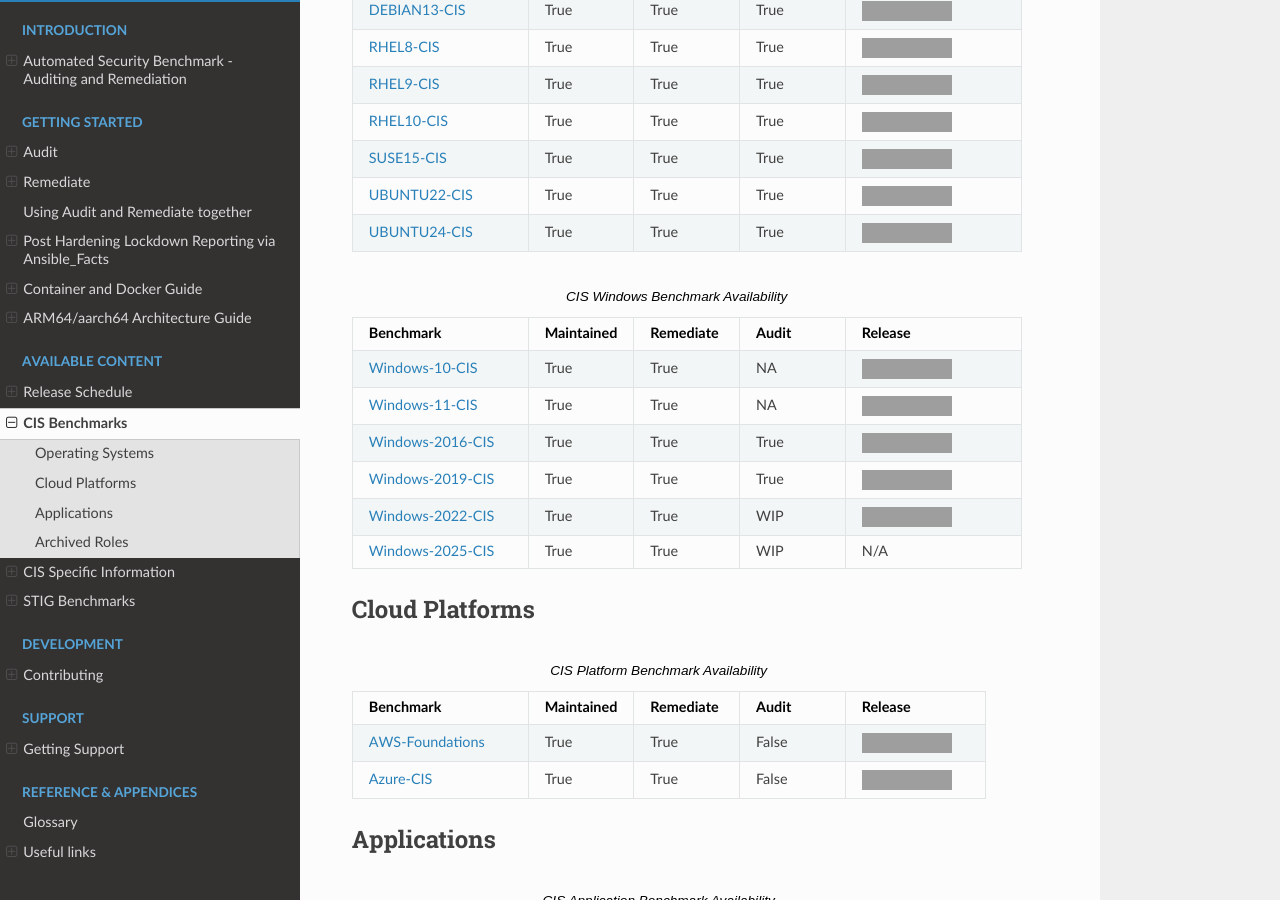
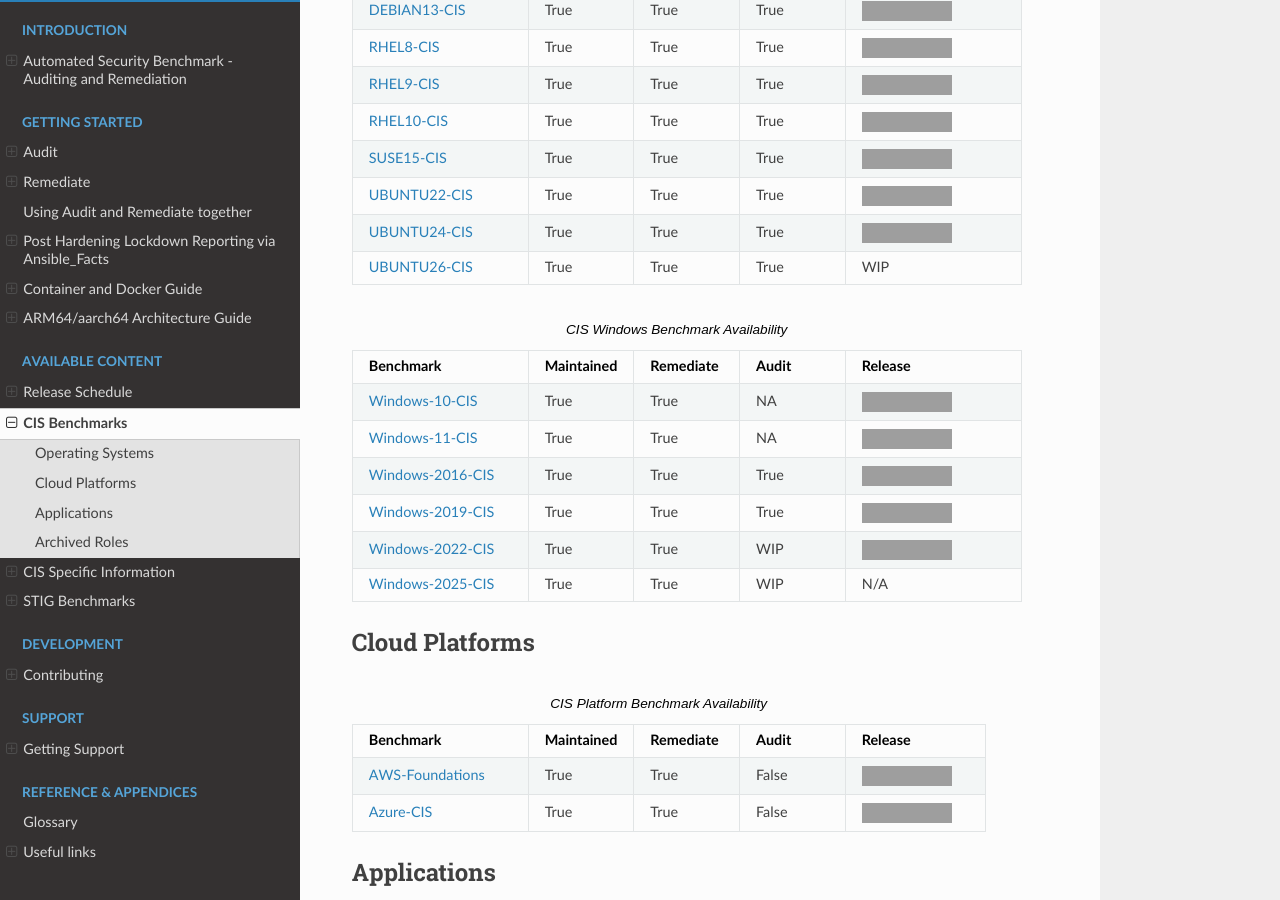
Before and after one commit to ansible-lockdown/MPG-AL-READTHEDOCS, a Sphinx documentation site: the page built from docs/source/CIS/CIS_table.rst, in a window 1280 px wide and 900 px high, scrolled down 547 px, cut to the strip 0-900 px from the top of the window. Built offline with Sphinx 7.4.7 and the Read the Docs theme 3.1.0, drawn with Linux system fonts in a browser that asks for light colours; grey boxes are pictures that could not be loaded.

Commit message:
Add UBUNTU26CIS Placeholder on CIS Table
Signed-off-by: Frederick Witty <frederick.witty@gotyto.com>

```diff
--- a/docs/source/CIS/CIS_table.rst
+++ b/docs/source/CIS/CIS_table.rst
@@ -19,6 +19,8 @@
    "SUSE15-CIS_", "True", "True", "True", ".. image::  https://img.shields.io/github/v/release/ansible-lockdown/SUSE15-CIS?style=plastic"
    "UBUNTU22-CIS_", "True", "True", "True", ".. image:: https://img.shields.io/github/v/release/ansible-lockdown/UBUNTU22-CIS?style=plastic"
    "UBUNTU24-CIS_", "True", "True", "True", ".. image:: https://img.shields.io/github/v/release/ansible-lockdown/UBUNTU24-CIS?style=plastic"
+   "UBUNTU26-CIS_", "True", "True", "True", "WIP"
+
 
 .. csv-table:: CIS Windows Benchmark Availability
    :header: "Benchmark", "Maintained", "Remediate", "Audit", "Release"
@@ -78,6 +80,7 @@
 .. _UBUNTU20-CIS: https://github.com/ansible-lockdown/UBUNTU20-CIS
 .. _UBUNTU22-CIS: https://github.com/ansible-lockdown/UBUNTU22-CIS
 .. _UBUNTU24-CIS: https://github.com/ansible-lockdown/UBUNTU24-CIS
+.. _UBUNTU26-CIS: https://github.com/ansible-lockdown/UBUNTU26-CIS
 
 .. _Windows-2016-CIS: https://github.com/ansible-lockdown/Windows-2016-CIS
 .. _Windows-2019-CIS: https://github.com/ansible-lockdown/Windows-2019-CIS
```
Also changed, not shown: CHANGELOG.md (+1 -0 lines).
